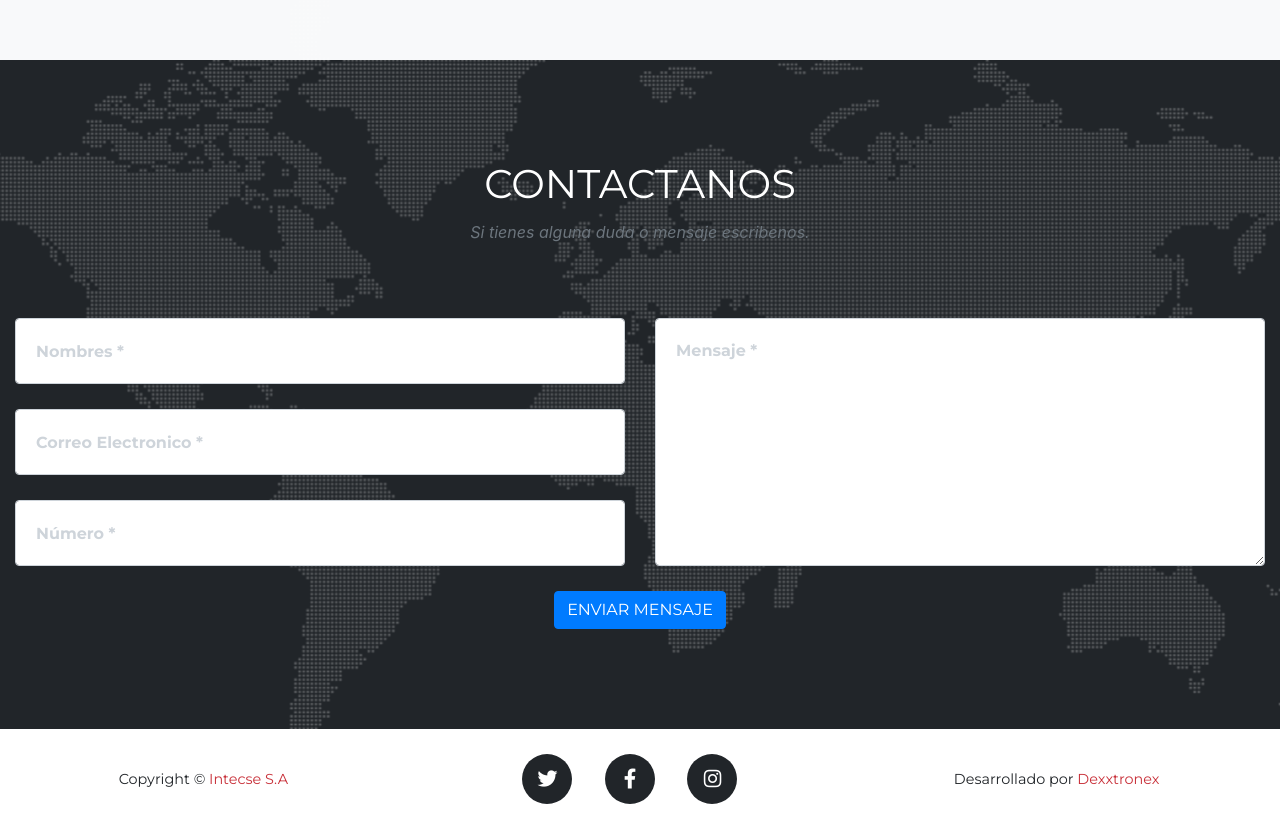
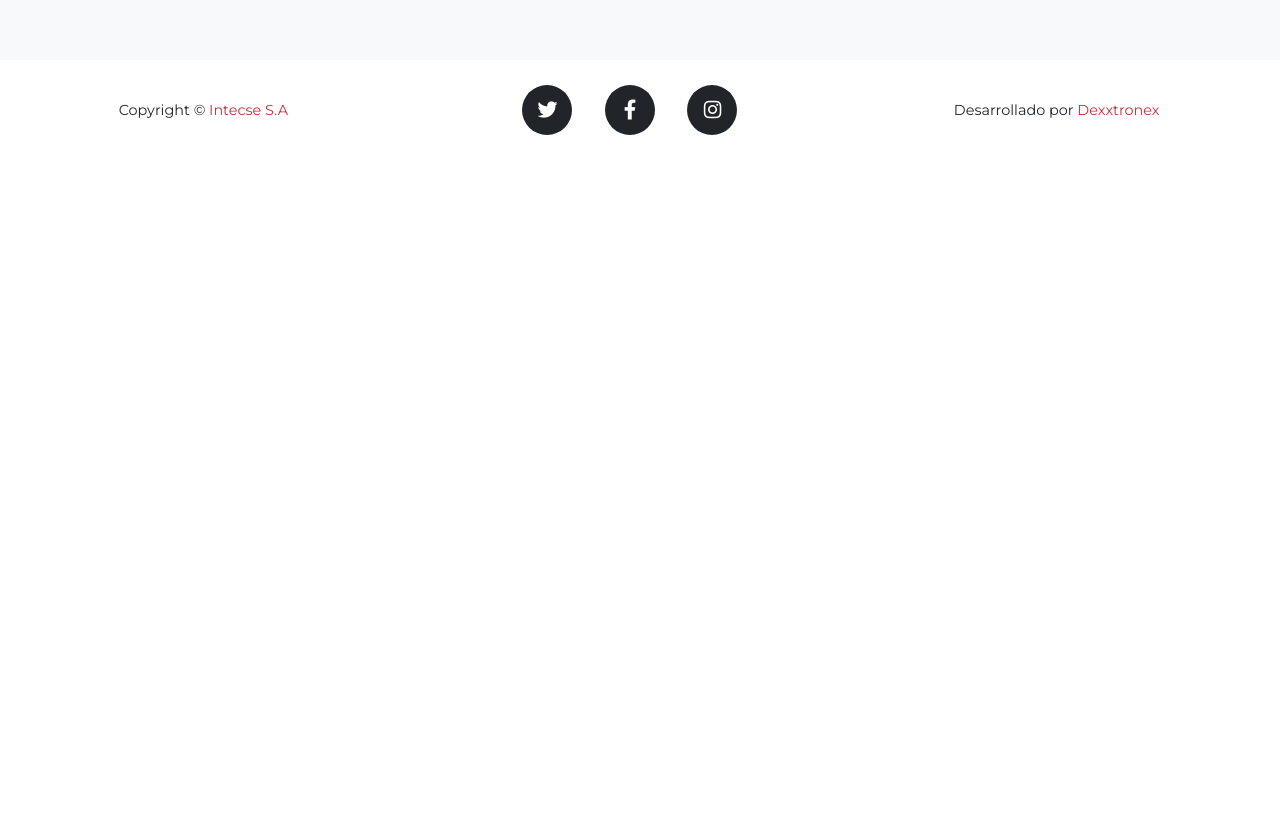
Before and after one commit to Dexxtronex/intecse, a website with bundled scripts: page index.html in a window 1280 px wide. Shown: the part 4479-5308 px from the top of the page. After the commit the page ends 4639 px from the top, so only its background shows below. Built offline with nearby package versions, Linux system fonts and the light colour scheme; a web font is replaced by a local one.

Commit message:
eliminación de section de mensajeria

```diff
--- a/index.html
+++ b/index.html
@@ -417,7 +417,7 @@
   </section>
 -->
   <!-- Contact -->
-  <section class=" page-section" id="contact">
+  <!-- <section class=" page-section" id="contact">
     <div class="container">
       <div class="row">
         <div class="col-lg-12 text-center">
@@ -464,7 +464,7 @@
         </div>
       </div>
     </div>
-  </section>
+  </section> -->
 
  <!-- Footer -->
  <footer class="footer">
```
